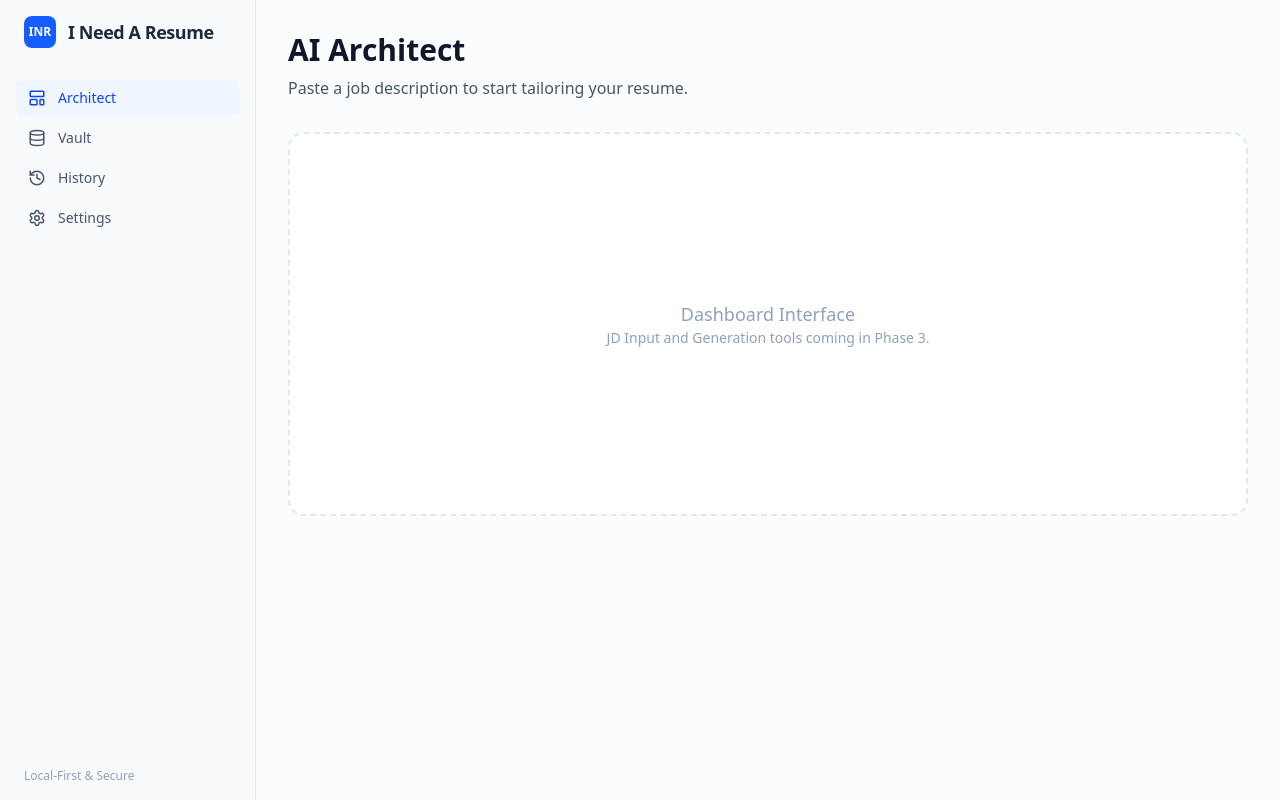
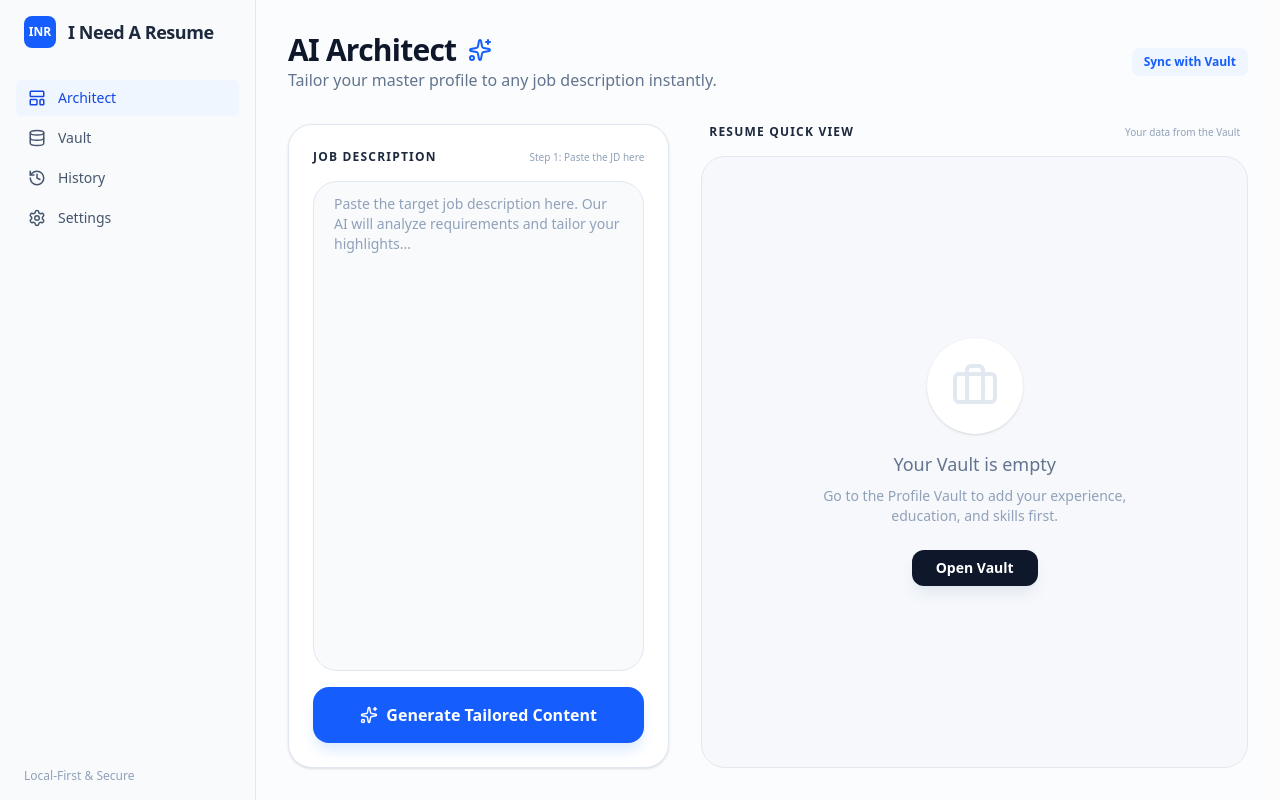
Before and after one commit to isauravmanitripathi/Resume-Generator, a SvelteKit app: page / in a window 1280 px wide. Built offline with nearby package versions, Linux system fonts and the light colour scheme.

Commit message:
feat: Implement AI Architect dashboard with job description input, dynamic resume preview, and data loading from the vault.

```diff
--- a/src/routes/+page.svelte
+++ b/src/routes/+page.svelte
@@ -1,11 +1,206 @@
-<div class="p-8">
-  <h1 class="text-3xl font-bold text-slate-900 mb-2">AI Architect</h1>
-  <p class="text-slate-600 mb-8">Paste a job description to start tailoring your resume.</p>
+<script lang="ts">
+  import { onMount } from 'svelte';
+  import { db, type Profile } from '$lib/db';
+  import {
+    Briefcase, GraduationCap, Award, MapPin,
+    Smartphone, Mail, Linkedin, Github, Globe, Sparkles
+  } from 'lucide-svelte';
 
-  <div class="bg-white border-2 border-dashed border-slate-200 rounded-2xl h-96 flex items-center justify-center text-slate-400">
-    <div class="text-center">
-      <p class="text-lg font-medium">Dashboard Interface</p>
-      <p class="text-sm">JD Input and Generation tools coming in Phase 3.</p>
+  let profile = $state<Profile | null>(null);
+  let jobDescription = $state('');
+  let isGenerating = $state(false);
+
+  onMount(async () => {
+    const saved = await db.profile.get('master');
+    if (saved) {
+      profile = saved;
+    }
+  });
+
+  // Re-fetch data if needed (simple refresh button)
+  async function refreshData() {
+    const saved = await db.profile.get('master');
+    if (saved) profile = saved;
+  }
+</script>
+
+<div class="p-4 md:p-8 max-w-7xl mx-auto h-full flex flex-col gap-8">
+  <header class="flex flex-col md:flex-row md:items-center justify-between gap-4">
+    <div>
+      <h1 class="text-3xl font-bold text-slate-900 tracking-tight flex items-center gap-3">
+        AI Architect <Sparkles class="text-blue-600" size={24} />
+      </h1>
+      <p class="text-slate-500">Tailor your master profile to any job description instantly.</p>
+    </div>
+
+    <button
+      onclick={refreshData}
+      class="text-xs font-bold text-blue-600 bg-blue-50 px-3 py-1.5 rounded-lg hover:bg-blue-100 transition-colors"
+    >
+      Sync with Vault
+    </button>
+  </header>
+
+  <div class="flex-1 grid grid-cols-1 lg:grid-cols-12 gap-8 min-h-0">
+    <!-- Left: Inputs -->
+    <div class="lg:col-span-5 flex flex-col gap-6">
+      <div class="flex-1 bg-white border border-slate-200 rounded-3xl p-6 shadow-sm flex flex-col gap-4">
+        <div class="flex items-center justify-between">
+          <h2 class="font-bold text-slate-800 uppercase text-xs tracking-widest">Job Description</h2>
+          <span class="text-[10px] text-slate-400 font-medium">Step 1: Paste the JD here</span>
+        </div>
+        <textarea
+          bind:value={jobDescription}
+          placeholder="Paste the target job description here. Our AI will analyze requirements and tailor your highlights..."
+          class="flex-1 input-field resize-none py-4"
+        ></textarea>
+
+        <button
+          class="w-full py-4 bg-blue-600 text-white rounded-2xl font-bold hover:bg-blue-700 transition-all shadow-lg shadow-blue-100 flex items-center justify-center gap-2 group"
+          disabled={!jobDescription || isGenerating}
+        >
+          <Sparkles size={18} class="group-hover:animate-pulse" />
+          {isGenerating ? 'Analyzing...' : 'Generate Tailored Content'}
+        </button>
+      </div>
+    </div>
+
+    <!-- Right: Preview -->
+    <div class="lg:col-span-7 flex flex-col gap-4">
+      <div class="flex items-center justify-between px-2">
+        <h2 class="font-bold text-slate-800 uppercase text-xs tracking-widest">Resume Quick View</h2>
+        <span class="text-[10px] text-slate-400 font-medium whitespace-nowrap">Your data from the Vault</span>
+      </div>
+
+      <div class="flex-1 bg-slate-100/50 rounded-3xl border border-slate-200 p-4 md:p-8 overflow-y-auto custom-scrollbar">
+        {#if profile}
+          <!-- The Resume Canvas -->
+          <div class="bg-white shadow-2xl mx-auto w-full max-w-[210mm] min-h-[297mm] p-10 text-slate-800 font-sans">
+            <!-- Header -->
+            <header class="text-center mb-10">
+              <h1 class="text-4xl font-extrabold text-slate-900 mb-2 uppercase tracking-tight">
+                {profile.basics.firstName} {profile.basics.lastName}
+              </h1>
+              <p class="text-blue-600 font-bold mb-4 tracking-wide">{profile.basics.title || 'Professional Title'}</p>
+
+              <div class="flex flex-wrap justify-center gap-x-6 gap-y-2 text-sm text-slate-500 font-medium">
+                {#if profile.basics.email}<span class="flex items-center gap-1.5"><Mail size={14} /> {profile.basics.email}</span>{/if}
+                {#if profile.basics.phone}<span class="flex items-center gap-1.5"><Smartphone size={14} /> {profile.basics.phone}</span>{/if}
+                {#if profile.basics.city}<span class="flex items-center gap-1.5"><MapPin size={14} /> {profile.basics.city}, {profile.basics.state}</span>{/if}
+              </div>
+
+              <div class="flex justify-center gap-4 mt-4">
+                {#if profile.socials.linkedin}<a href={profile.socials.linkedin} target="_blank" class="text-slate-400 hover:text-blue-600 transition-colors"><Linkedin size={18} /></a>{/if}
+                {#if profile.socials.github}<a href={profile.socials.github} target="_blank" class="text-slate-400 hover:text-slate-900 transition-colors"><Github size={18} /></a>{/if}
+                {#if profile.socials.website}<a href={profile.socials.website} target="_blank" class="text-slate-400 hover:text-emerald-600 transition-colors"><Globe size={18} /></a>{/if}
+              </div>
+            </header>
+
+            <!-- Summary -->
+            {#if profile.basics.summary}
+              <section class="mb-10">
+                <h3 class="text-xs font-bold text-slate-400 uppercase tracking-widest mb-3 border-b border-slate-100 pb-1">Professional Profile</h3>
+                <p class="text-sm leading-relaxed text-slate-600 whitespace-pre-wrap">{profile.basics.summary}</p>
+              </section>
+            {/if}
+
+            <div class="grid grid-cols-12 gap-10">
+              <!-- Sidebar -->
+              <div class="col-span-4 space-y-8">
+                <!-- Skills -->
+                <section>
+                  <h3 class="text-xs font-bold text-slate-400 uppercase tracking-widest mb-4 flex items-center gap-2">
+                    <Award size={14} /> Skills
+                  </h3>
+                  <div class="flex flex-wrap gap-2">
+                    {#each profile.skills as skill}
+                      <span class="px-2 py-1 bg-slate-50 border border-slate-100 rounded text-[10px] font-bold text-slate-700">
+                        {skill.name}
+                      </span>
+                    {/each}
+                  </div>
+                </section>
+
+                <!-- Education -->
+                <section>
+                  <h3 class="text-xs font-bold text-slate-400 uppercase tracking-widest mb-4 flex items-center gap-2">
+                    <GraduationCap size={14} /> Education
+                  </h3>
+                  <div class="space-y-4">
+                    {#each profile.education as edu}
+                      <div>
+                        <p class="text-xs font-bold text-slate-800">{edu.studyType}</p>
+                        <p class="text-[10px] text-slate-500">{edu.institution}</p>
+                        <p class="text-[9px] text-slate-400 font-medium">{edu.startDate} - {edu.endDate}</p>
+                      </div>
+                    {/each}
+                  </div>
+                </section>
+              </div>
+
+              <!-- Main Content -->
+              <div class="col-span-8 space-y-8">
+                <!-- Experience -->
+                <section>
+                  <h3 class="text-xs font-bold text-slate-400 uppercase tracking-widest mb-4 flex items-center gap-2">
+                    <Briefcase size={14} /> Experience
+                  </h3>
+                  <div class="space-y-8">
+                    {#each profile.experience as exp}
+                      <div class="relative pl-4 border-l-2 border-slate-100">
+                        <div class="absolute -left-[5px] top-1 w-2 h-2 rounded-full bg-blue-600"></div>
+                        <div class="mb-1">
+                          <h4 class="text-sm font-bold text-slate-800">{exp.role}</h4>
+                          <p class="text-xs font-bold text-blue-600">{exp.company}</p>
+                          <p class="text-[10px] text-slate-400 font-medium mt-0.5">
+                            {exp.startDate} — {exp.current ? 'Present' : exp.endDate}
+                          </p>
+                        </div>
+                        <p class="text-[11px] leading-relaxed text-slate-600 mt-2 italic">
+                          {exp.raw_context?.slice(0, 200)}...
+                        </p>
+                      </div>
+                    {/each}
+                  </div>
+                </section>
+              </div>
+            </div>
+          </div>
+        {:else}
+          <div class="h-full flex flex-col items-center justify-center text-center p-8 text-slate-400">
+            <div class="bg-white p-6 rounded-full mb-4 shadow-sm">
+              <Briefcase size={48} class="text-slate-200" />
+            </div>
+            <p class="text-lg font-medium text-slate-500">Your Vault is empty</p>
+            <p class="text-sm max-w-xs mx-auto mt-2">Go to the Profile Vault to add your experience, education, and skills first.</p>
+            <a href="/vault" class="mt-6 px-6 py-2 bg-slate-900 text-white rounded-xl font-bold text-sm hover:bg-slate-800 transition-all shadow-lg shadow-slate-200">
+              Open Vault
+            </a>
+          </div>
+        {/if}
+      </div>
     </div>
   </div>
 </div>
+
+<style>
+  @reference "tailwindcss";
+
+  .input-field {
+    @apply w-full px-5 py-3 bg-slate-50 border border-slate-200 rounded-3xl focus:ring-2 focus:ring-blue-500 focus:border-transparent outline-none transition-all text-sm text-slate-700 placeholder:text-slate-400 font-medium;
+  }
+
+  .custom-scrollbar::-webkit-scrollbar {
+    width: 6px;
+  }
+  .custom-scrollbar::-webkit-scrollbar-track {
+    background: transparent;
+  }
+  .custom-scrollbar::-webkit-scrollbar-thumb {
+    background: #e2e8f0;
+    border-radius: 10px;
+  }
+  .custom-scrollbar::-webkit-scrollbar-thumb:hover {
+    background: #cbd5e1;
+  }
+</style>
```
